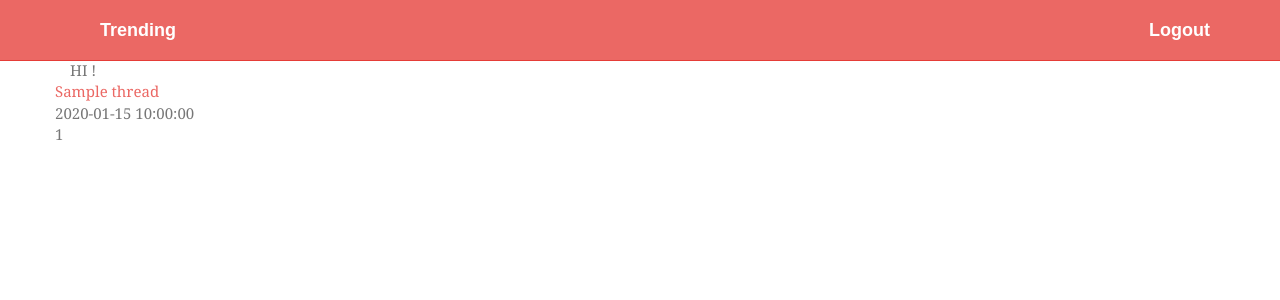
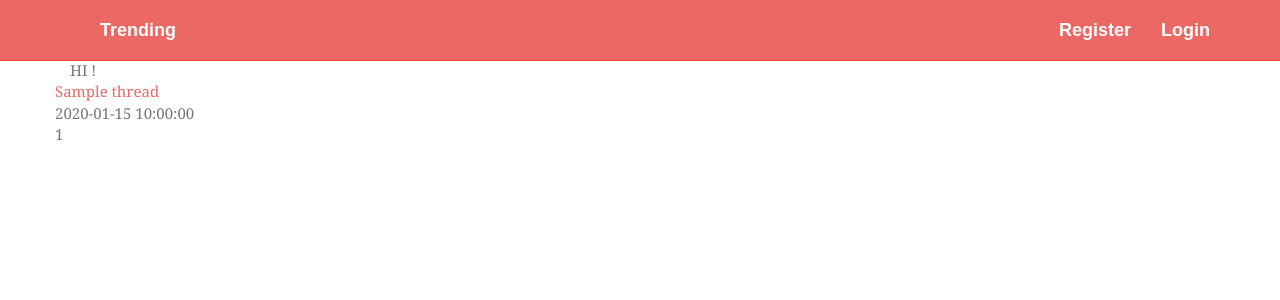
Before and after one commit to codelucas/flask_reddit, a Flask app: template flask_reddit/templates/home.html in a window 1280 px wide. Shown: the top 300 px of the page. Run offline with Flask 2, Linux system fonts and the light colour scheme; tables that the repository leaves empty hold one stand-in row (values such as "Sample post"); the template is opened without the code that fills it: values that come from a table or form of the project are taken from there, most other values are stand-ins (such as "Sample title", 1, 10 or a date in 2020); parts of the project's set-up code (start-up, migrations or seed data) failed here and were passed over; some libraries are stand-ins or nearby versions; some web fonts are replaced.

Commit message:
fixed bug where login button shown

```diff
--- a/flask_reddit/templates/base.html
+++ b/flask_reddit/templates/base.html
@@ -44,7 +44,7 @@
               <li><a href="{{ config.ROOT_URL }}/trending">Trending</a></li>
           </ul>
           <ul class="nav navbar-nav navbar-right">
-          {% if user == None %}
+          {% if user is not defined or user == None %}
               <li><a href="{{ config.ROOT_URL }}/register">Register</a></li>
               <li><a href="{{ config.ROOT_URL }}/login">Login</a></li>
           {% else %}
--- a/flask_reddit/threads/models.py
+++ b/flask_reddit/threads/models.py
@@ -3,7 +3,6 @@
 """
 from flask_reddit import db
 from flask_reddit.threads import constants as THREAD
-
 
 thread_upvotes = db.Table('thread_upvotes',
     db.Column('user_id', db.Integer, db.ForeignKey('users_user.id')),
--- a/flask_reddit/users/decorators.py
+++ b/flask_reddit/users/decorators.py
@@ -9,6 +9,6 @@ def requires_login(f):
     def decorated_function(*args, **kwargs):
         if g.user is None:
             flash(u'You need to be signed in for this page.')
-            return redirect(url_for('users.login', next=request.path))
+            return redirect(url_for('frontend.login', next=request.path))
         return f(*args, **kwargs)
     return decorated_function
```
